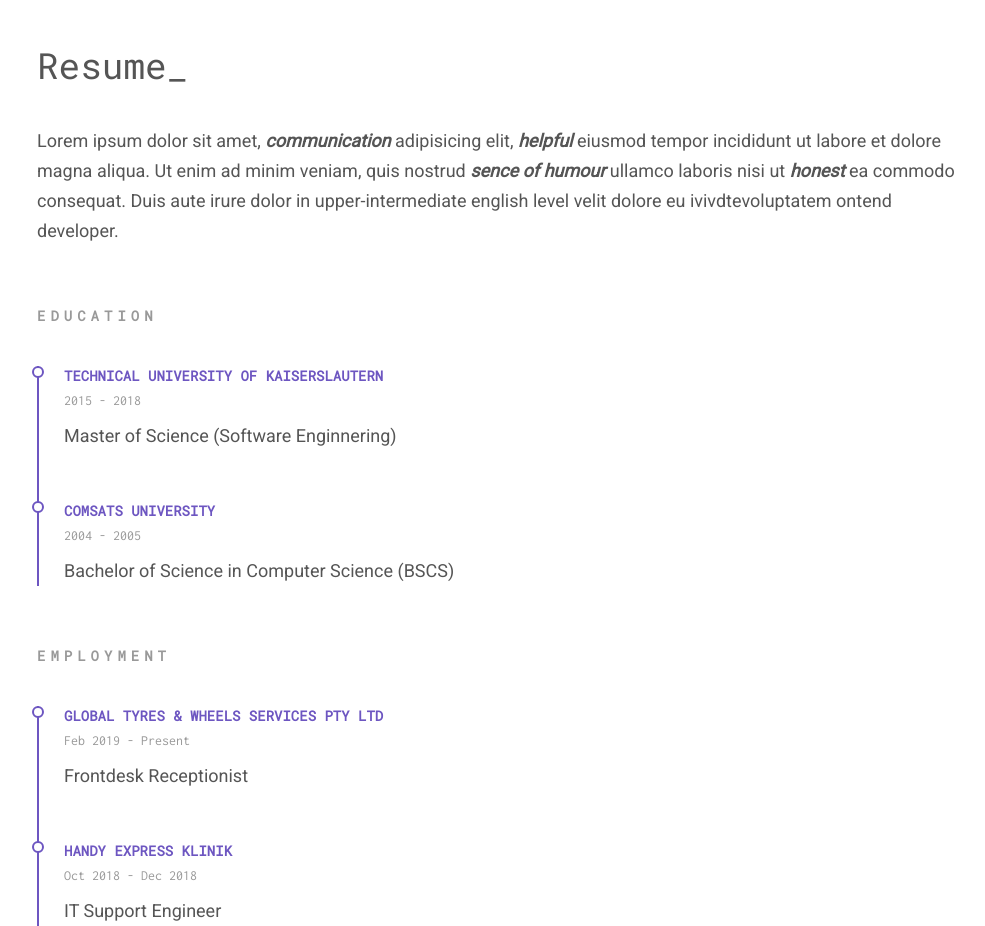
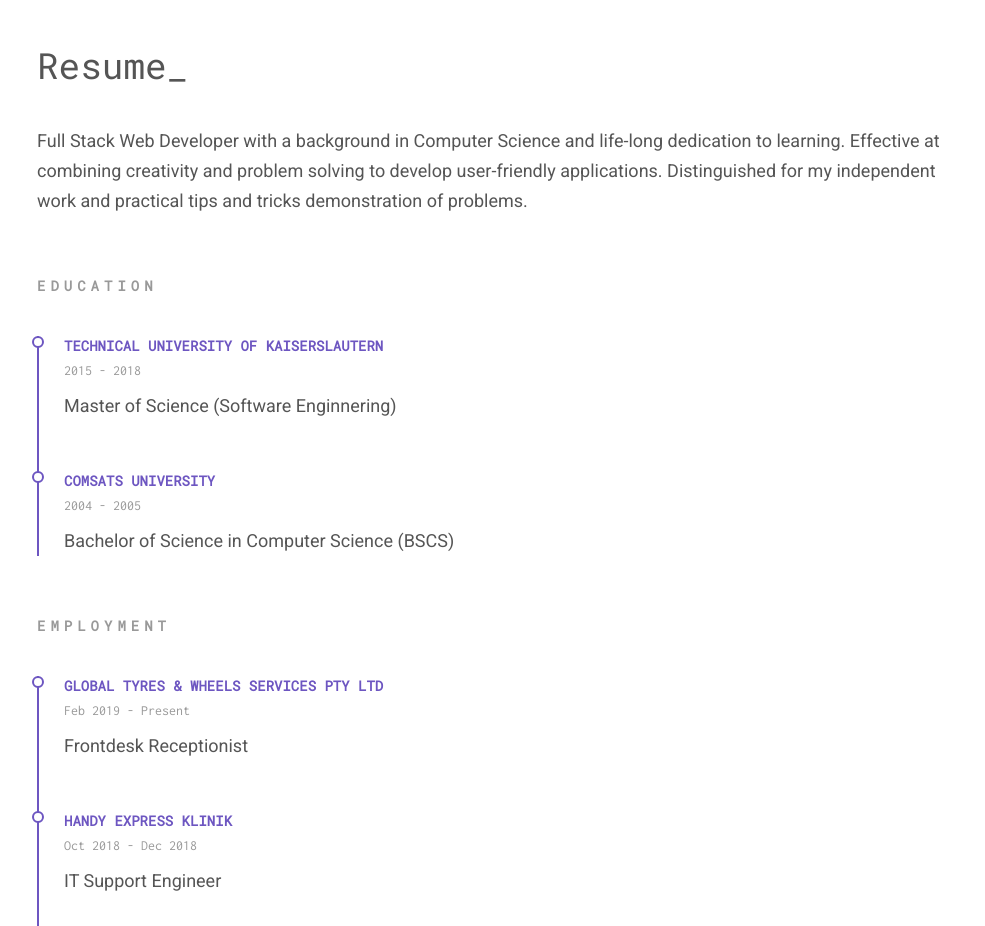
Before and after one commit to eidmuha/_eidmohd.github.io, a plain HTML site: page index.html in a window 1280 px wide. Shown: the part 1040-1966 px from the top of the page, without its empty margins (48-1033 px from the left). Drawn offline with Linux system fonts and the light colour scheme; a script that the page names is missing.

Commit message:
Updated the images

```diff
--- a/index.html
+++ b/index.html
@@ -130,10 +130,9 @@
       <div class="col-md-10">
         <h2 id="resume_header" class="section__title">Resume_</h2>
         <p class="section__description">
-          Lorem ipsum dolor sit amet, <i><b>communication</b></i> adipisicing elit, <i><b>helpful</b></i> eiusmod
-          tempor incididunt ut labore et dolore magna aliqua. Ut enim ad minim veniam, quis nostrud <i><b>sence of
-          humour</b></i> ullamco laboris nisi ut <i><b>honest</b></i> ea commodo consequat. Duis aute irure dolor in
-          upper-intermediate english level velit  dolore eu ivivdtevoluptatem ontend developer.
+          Full Stack Web Developer with a background in Computer Science and life-long dedication to learning.
+           Effective at combining creativity and problem solving to develop user-friendly applications.
+           Distinguished for my independent work and practical tips and tricks demonstration of problems.
         </p>
       </div>
     </div>
```
Also changed, not shown: assets/img/img_project_1_mono.png, assets/img/img_project_3.png, assets/img/img_project_3_mono.png, 1 other file.
